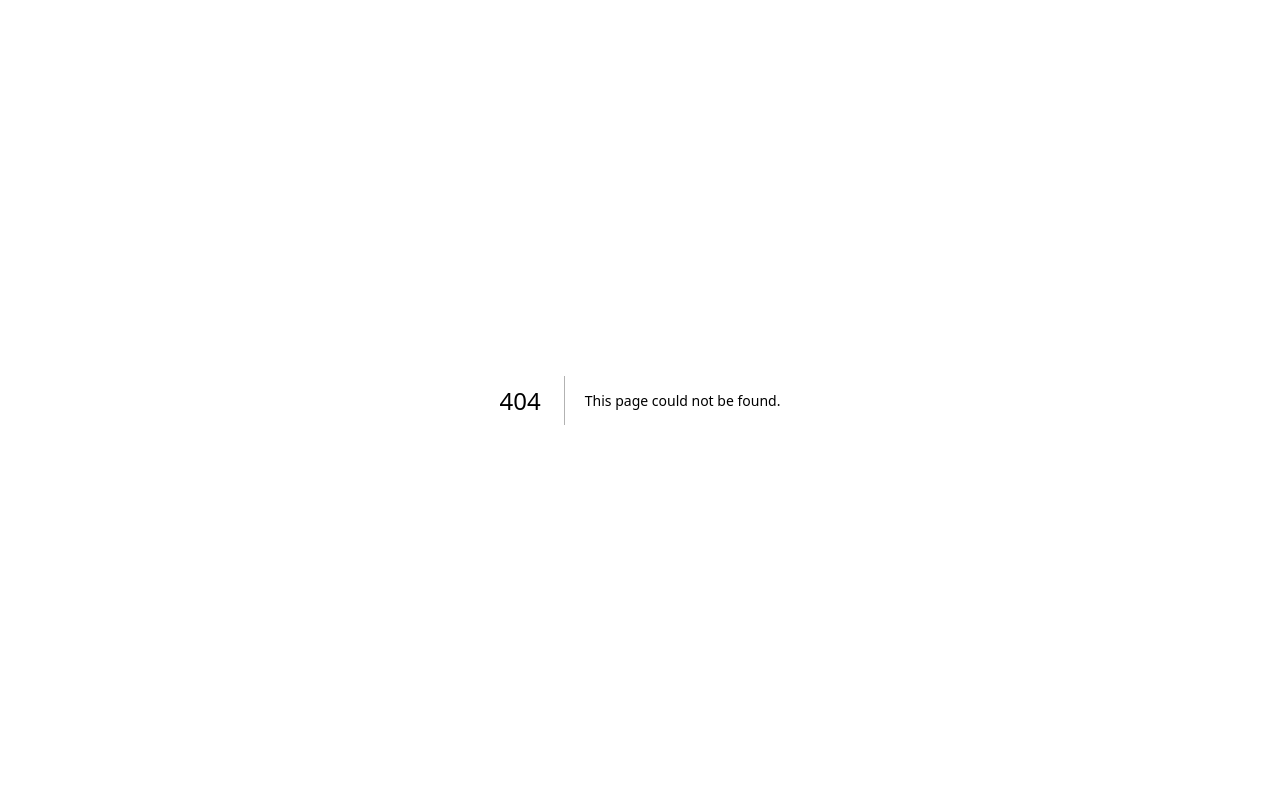
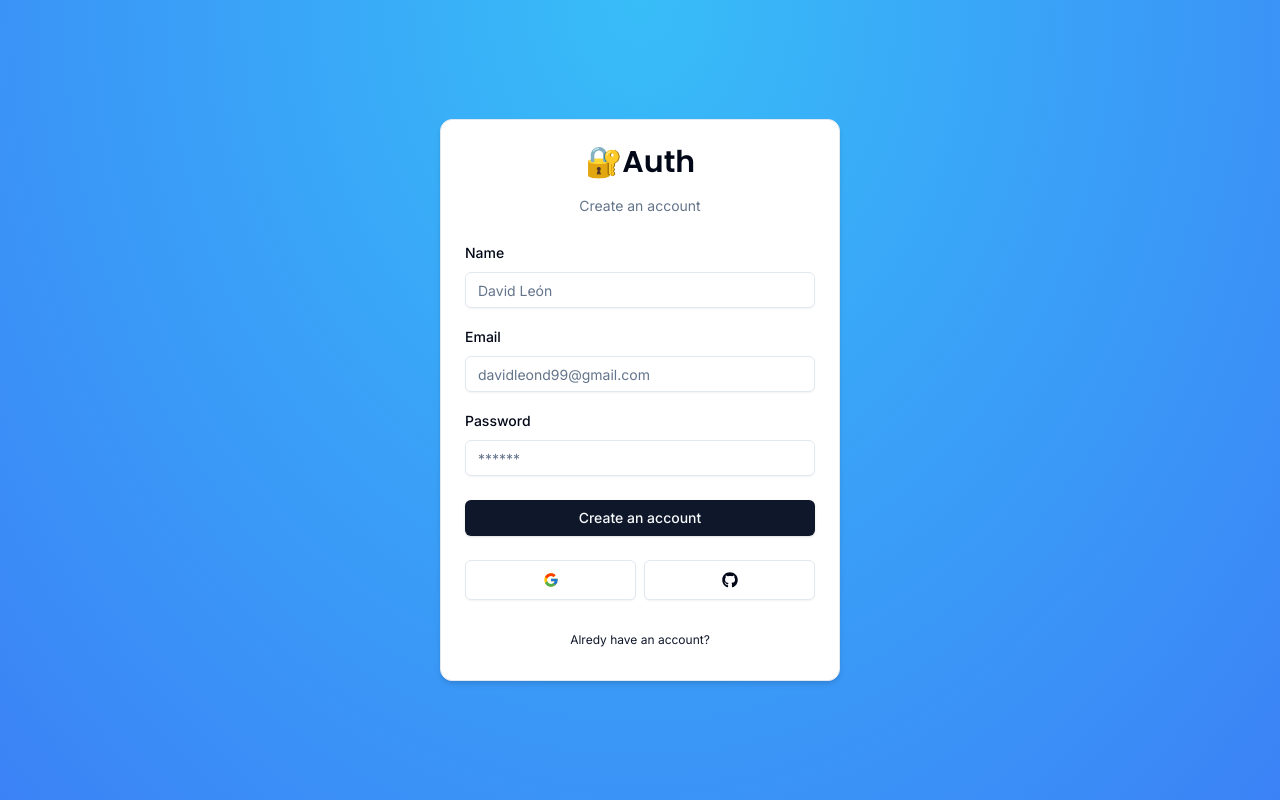
Before and after one commit to davidleond99/next-auth-example, a Next.js app: page /auth/register in a window 1280 px wide. Before the commit this address had no page. Built offline with nearby package versions, Linux system fonts and the light colour scheme.

Commit message:
Added Register Form

```diff
--- /dev/null
+++ b/src/app/auth/register/page.tsx
@@ -0,0 +1,9 @@
+import { RegisterForm } from "@/components";
+
+export default function RegisterPage() {
+  return (
+    <div>
+      <RegisterForm />
+    </div>
+  );
+}
--- a/src/components/auth/BackButton.tsx
+++ b/src/components/auth/BackButton.tsx
@@ -10,7 +10,12 @@ interface Props {
 
 export const BackButton = ({ label, href }: Props) => {
   return (
-    <Button variant={"link"} className="font-normal w-full" size={"sm"} asChild>
+    <Button
+      variant={"link"}
+      className="font-normal w-full hover:font-semibold transition-all"
+      size={"sm"}
+      asChild
+    >
       <Link href={href}>{label}</Link>
     </Button>
   );
--- a/src/components/auth/LoginForm.tsx
+++ b/src/components/auth/RegisterForm.tsx
@@ -1,7 +1,7 @@
 "use client";
 
 import { useForm } from "react-hook-form";
-import { LoginSchema } from "../../schemas/index";
+import { RegisterSchema } from "../../schemas/index";
 import { z } from "zod";
 import { zodResolver } from "@hookform/resolvers/zod";
 import {
@@ -20,12 +20,13 @@ import {
 import { login } from "@/actions/login";
 import { useState, useTransition } from "react";
 
-export const LoginForm = () => {
-  const form = useForm<z.infer<typeof LoginSchema>>({
-    resolver: zodResolver(LoginSchema),
+export const RegisterForm = () => {
+  const form = useForm<z.infer<typeof RegisterSchema>>({
+    resolver: zodResolver(RegisterSchema),
     defaultValues: {
       email: "",
       password: "",
+      name: "",
     },
   });
 
@@ -33,7 +34,7 @@ export const LoginForm = () => {
   const [successMessage, setSuccessMessage] = useState<string | undefined>("");
   const [isPending, startTransition] = useTransition();
 
-  const onSubmit = (values: z.infer<typeof LoginSchema>) => {
+  const onSubmit = (values: z.infer<typeof RegisterSchema>) => {
     setErrorMessage("");
     setSuccessMessage("");
     startTransition(() => {
@@ -46,14 +47,32 @@ export const LoginForm = () => {
 
   return (
     <CardWrapper
-      headerLabel="Welcome Back"
-      backButtonLabel="Don't hace an account?"
-      backButtonHref="/auth/register"
+      headerLabel="Create an account"
+      backButtonLabel="Alredy have an account?"
+      backButtonHref="/auth/login"
       showSocial
     >
       <Form {...form}>
         <form onSubmit={form.handleSubmit(onSubmit)} className="space-y-6">
           <div className="space-y-4">
+            <FormField
+              control={form.control}
+              name="name"
+              render={({ field }) => (
+                <FormItem>
+                  <FormLabel>Name</FormLabel>
+                  <FormControl>
+                    <Input
+                      disabled={isPending}
+                      {...field}
+                      placeholder="David León"
+                      type="text"
+                    />
+                  </FormControl>
+                  <FormMessage />
+                </FormItem>
+              )}
+            />
             <FormField
               control={form.control}
               name="email"
@@ -94,7 +113,7 @@ export const LoginForm = () => {
           <FormError message={errorMessage} />
           <FormSuccess message={successMessage} />
           <Button disabled={isPending} type="submit" className="w-full">
-            Login
+            Create an account
           </Button>
         </form>
       </Form>
--- a/src/components/index.ts
+++ b/src/components/index.ts
@@ -6,6 +6,7 @@ export * from "./ui/label";
 export * from "./auth/CardWrapper";
 export * from "./auth/LoginButton";
 export * from "./auth/LoginForm";
+export * from "./auth/RegisterForm";
 export * from "./auth/Header";
 export * from "./auth/Social";
 export * from "./auth/BackButton";
--- a/src/schemas/index.ts
+++ b/src/schemas/index.ts
@@ -4,3 +4,8 @@ export const LoginSchema = z.object({
   email: z.string().email({ message: "Email is required" }),
   password: z.string().min(1, { message: "Password is required" }),
 });
+export const RegisterSchema = z.object({
+  email: z.string().email({ message: "Email is required" }),
+  password: z.string().min(6, { message: "Minimum 6 characters required" }),
+  name: z.string().min(1, { message: "Name is required" }),
+});
```
